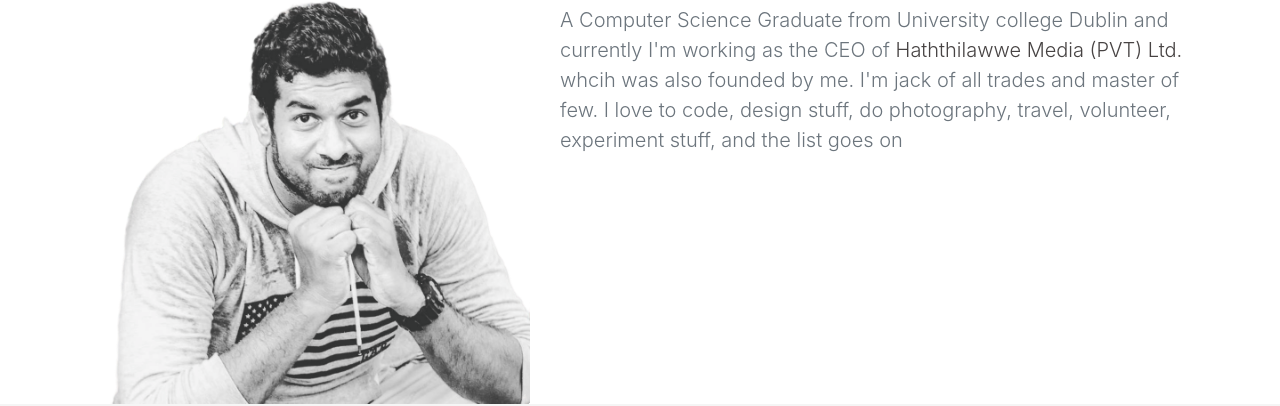
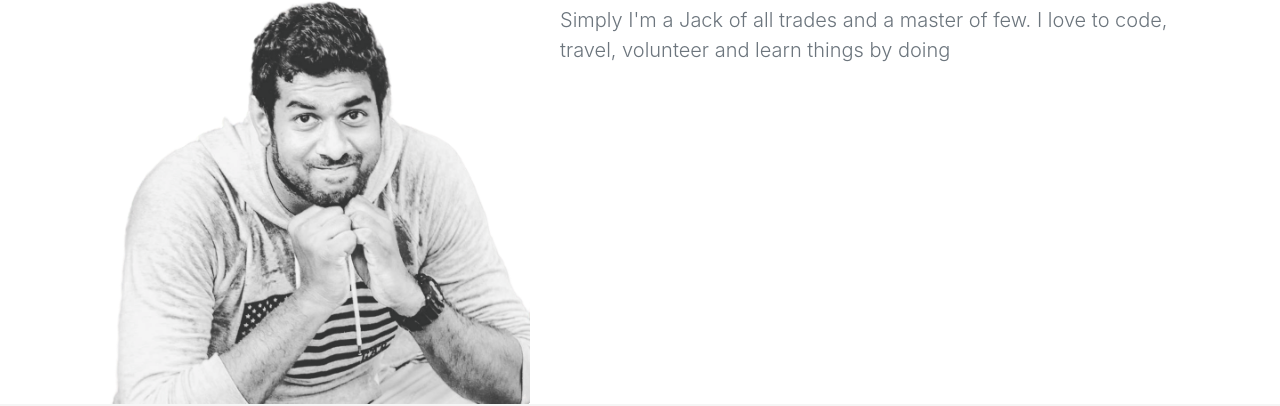
Before and after one commit to ereeshika/ereeshika.github.io, a plain HTML site: page index.html in a window 1280 px wide. Shown: the part 125-531 px from the top of the page. Drawn offline with nearby package versions, Linux system fonts and the light colour scheme.

Commit message:
intro-description-update

```diff
--- a/index.html
+++ b/index.html
@@ -59,9 +59,7 @@
         <div class="row featurette">
           <div class="col-md-7 order-md-2">
             <h2 class="featurette-heading">Hello, <span class="text-muted">I'm Amila Ereeshika</span></h2>
-            <p class="lead text-muted">A Computer Science Graduate from University college Dublin and currently I'm working as the CEO of <a style="color:#474343" href="https://www.haththilawwe.com" target="_blank">Haththilawwe Media (PVT) Ltd.</a> whcih was also founded by me.
-            I'm jack of all trades and master of few. I love to code, design stuff, do photography, travel, volunteer, experiment stuff, and the list goes on
-            </p>
+            <p class="lead text-muted">Simply I'm a Jack of all trades and a master of few. I love to code, travel, volunteer and learn things by doing </p>
           </div>
           <div class="col-md-5 order-md-1">
             <img class="featurette-image img-fluid mx-auto" src="img/1.png" alt="Generic placeholder image">
```
